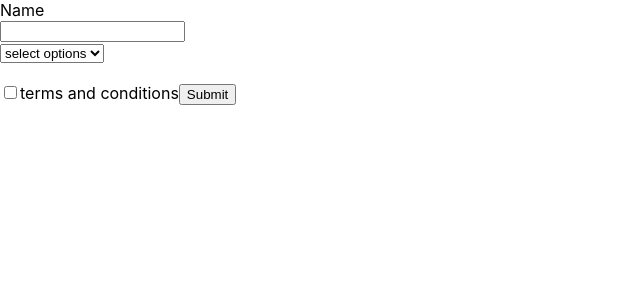
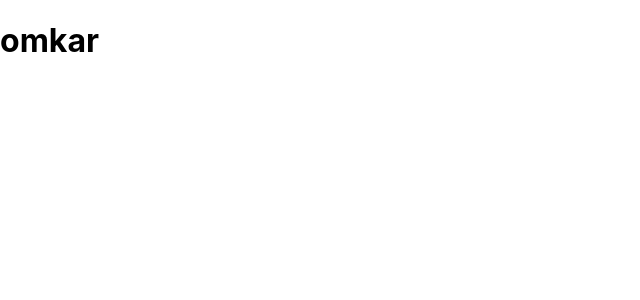
Before and after one commit to Saranshtomar/ReactBasics, a React (Create React App) app: page / in a window 1280 px wide. Shown: the top 300 px of the page, without its empty margins (0-640 px from the left). Built offline with nearby package versions, Linux system fonts and the light colour scheme.

Commit message:
Coditional rendring

```diff
--- a/src/App.js
+++ b/src/App.js
@@ -4,32 +4,12 @@ import User from "./User";
 import { useState } from "react";
 
 function App() {
-  const [name, setName] = useState("");
-  const [tnc, setTnc] = useState(false);
-  const [gender, setGender] = useState("");
+var value = 8;
 
-  function Submit(e) {
-
-  }
   return (
     <div>
+        {value==1?<h1>saransh</h1>:value==2?<h2>utkarsh</h2>:<h1>omkar</h1>}
 
-      <form onSubmit={Submit}>
-        <label>Name</label>
-        <br></br>
-        <input type="text"  onChange={(e)=>setName(e.target.value)}  />
-        <br />
-        <select onChange={(e)=>setGender(e.target.value)}>
-          <option>select options</option>
-          <option>Male</option>
-          <option>female</option>
-        </select>
-        <br></br>
-        <br></br>
-        <input type="checkbox" onChange={(e)=>setTnc(e.target.checked)}></input>
-        <span>terms and conditions</span>
-        <button type="submit">Submit</button>
-      </form>
     </div>
   );
 }
```
